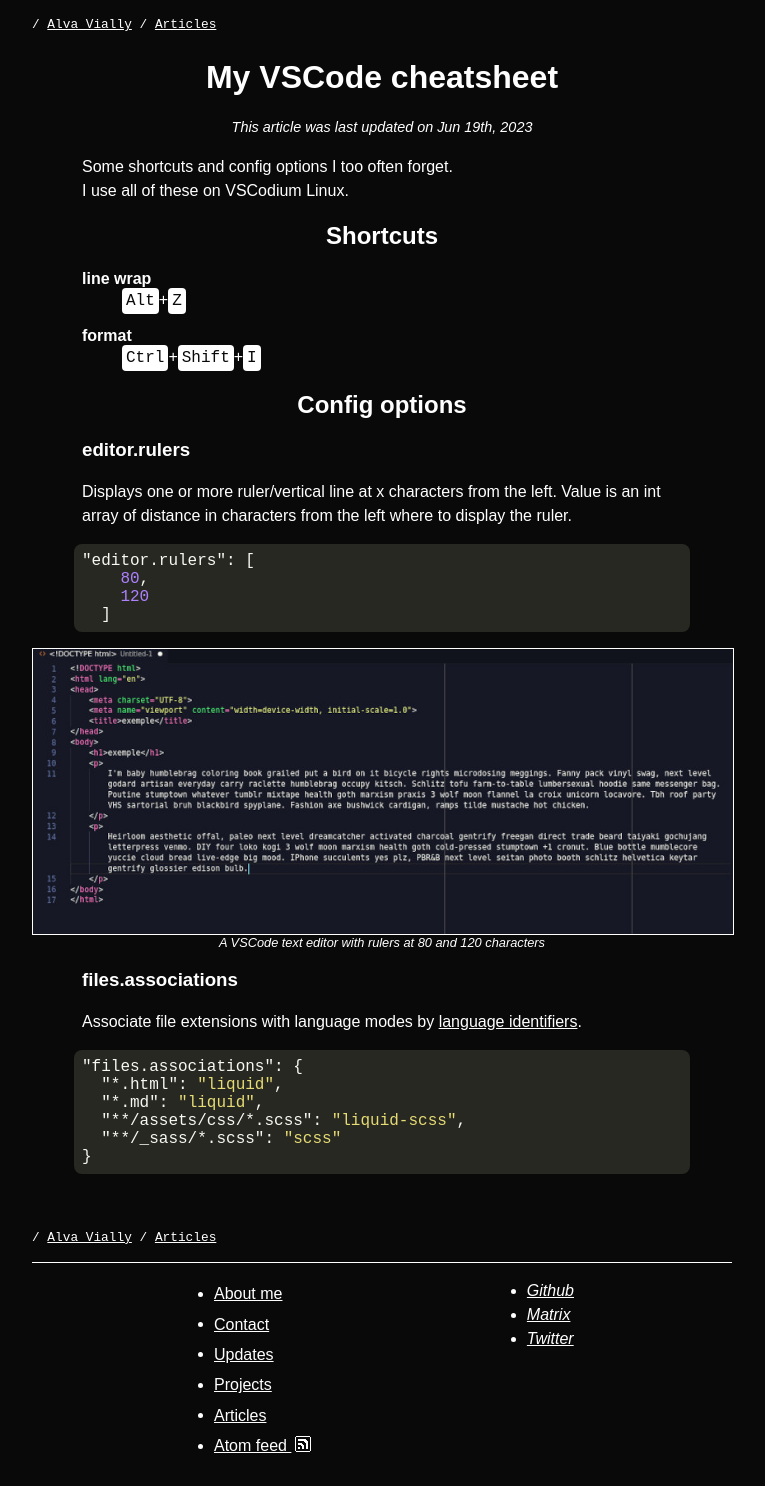
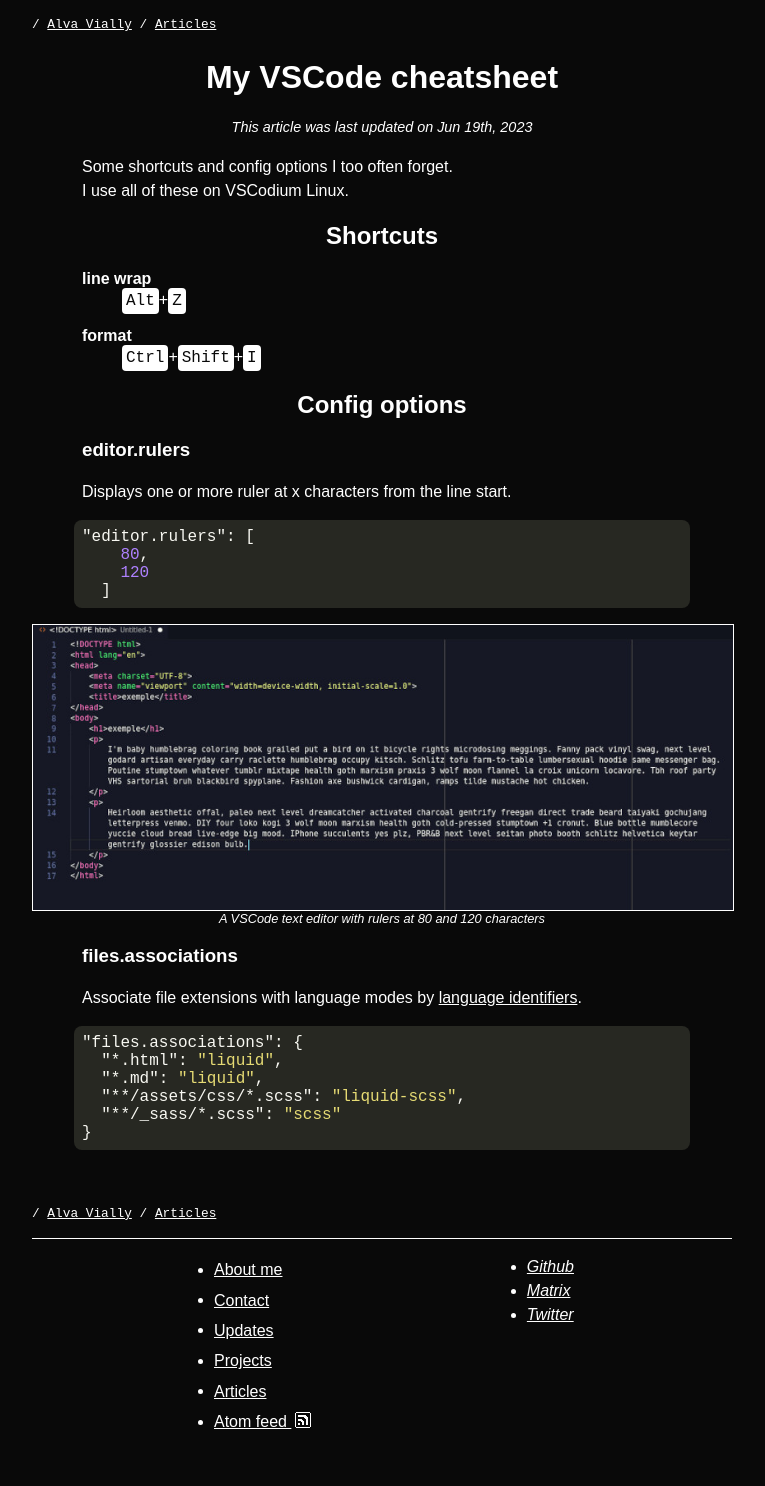
Before and after one commit to alva-v/personal-website, a Jekyll site: the page built from articles/_posts/2023-06-19-vscode-cheatsheet.html, in a window 1280 px wide. Shown: the whole page, without its empty margins (258-1023 px from the left). Built offline with Jekyll 4.4.1, drawn with Linux system fonts in a browser that asks for light colours; after the commit the page ends 1462 px from its top, so only the background shows below that.

Commit message:
Modify article

```diff
--- a/articles/_posts/2023-06-19-vscode-cheatsheet.html
+++ b/articles/_posts/2023-06-19-vscode-cheatsheet.html
@@ -2,6 +2,7 @@
 title: My VSCode cheatsheet
 update: 2023-06-19
 highlight: 1
+prerequisites:
 ---
 <p>Some shortcuts and config options I too often forget.<br>
 I use all of these on VSCodium Linux.</p>
@@ -17,7 +18,7 @@ I use all of these on VSCodium Linux.</p>
 
   <h3>editor.rulers</h3>
   <p>
-    Displays one or more ruler/vertical line at x characters from the left. Value is an int array of distance in characters from the left where to display the ruler.
+    Displays one or more ruler at x characters from the line start.
     {% highlight json %}
 "editor.rulers": [
     80,
```
